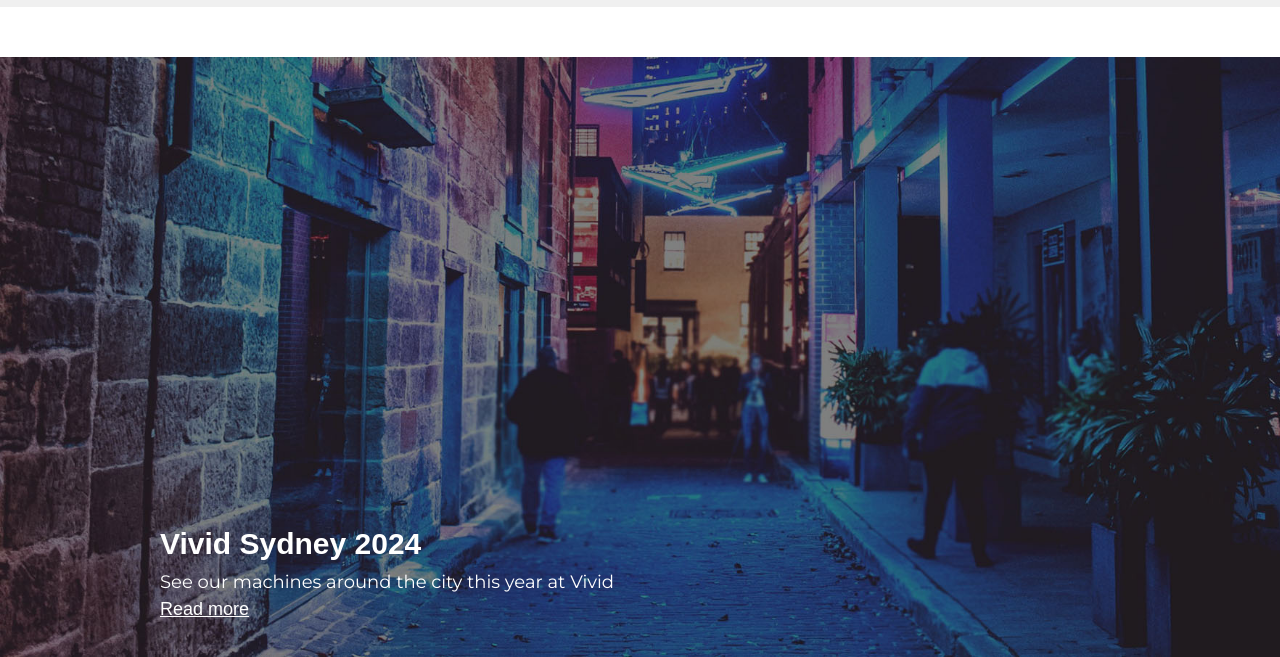
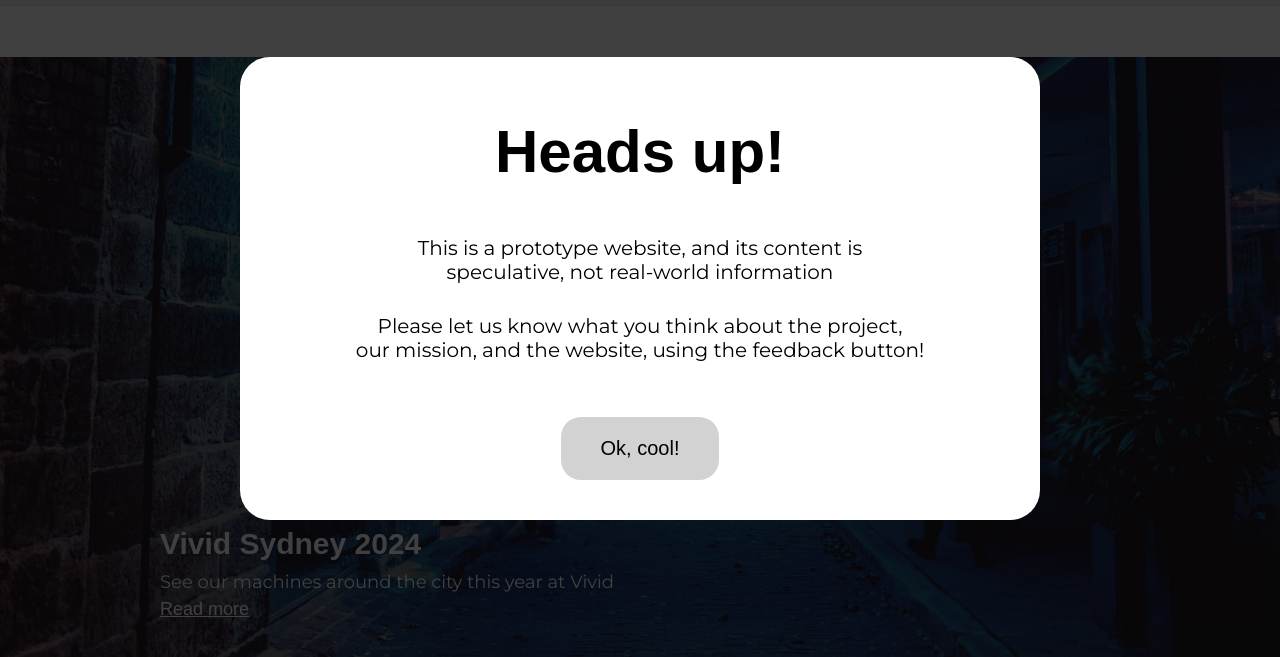
Before and after one commit to Carsmaniac/ideas-worth-vending, a plain HTML site: page index.html in a window 1280 px wide. Shown: the part 143-800 px from the top of the page. Drawn offline with Linux system fonts and the light colour scheme.

Commit message:
Advise user of prototype status
When a use first visits the site, they'll now be presented with an
overlay explaining that the information on the site is speculative, not
real-world information, and inviting feedback.

```diff
--- a/index.html
+++ b/index.html
@@ -13,6 +13,20 @@
     </head>
 
     <body>
+        <div id="prototype-heads-up">
+            <div id="text-bubble">
+                <h3>Heads up!</h3>
+
+                <p>This is a prototype website, and its content is <br>speculative, not real-world information</p>
+
+                <p>Please let us know what you think about the project, <br>our mission, and the website, using the feedback button!</p>
+
+                <button name="Dismiss" id="dismiss-heads-up">Ok, cool!</button>
+
+                <script src="scripts/prototype-heads-up.js"></script>
+            </div> <!-- #text-bubble -->
+        </div> <!-- #prototype-heads-up -->
+
         <nav>
             <div class="full-width">
                 <a href="index.html">
--- /dev/null
+++ b/scripts/prototype-heads-up.js
@@ -0,0 +1,16 @@
+const button = document.getElementById("dismiss-heads-up");
+const overlay = document.getElementById("prototype-heads-up");
+
+button.addEventListener("click", acknowledgeHeadsUp);
+
+function acknowledgeHeadsUp() {
+    console.log("yep");
+    overlay.style.display = "none";
+    document.cookie += "AcknowledgedHeadsUp=Yes;SameSite=Strict;expires=Fri, 31 Dec 9999 23:59:59 GMT"
+}
+
+if (document.cookie.includes("AcknowledgedHeadsUp")) {
+    overlay.style.display = "none";
+} else {
+    overlay.style.display = "absolute";
+}
--- a/styles/index.css
+++ b/styles/index.css
@@ -1,3 +1,53 @@
+/* Prototype website heads up overlay */
+
+#prototype-heads-up {
+    background: rgba(0, 0, 0, 0.75);
+    height: 100vh;
+    width: 100vw;
+    position: fixed;
+    top: 0;
+    left: 0;
+    text-align: center;
+    color: black;
+    z-index: 5;
+    /* display: none; */
+}
+
+#text-bubble {
+    width: 100%;
+    max-width: 800px;
+    margin: 20rem auto 0 auto;
+    padding: 4rem;
+    border-radius: 3rem;
+    background: rgba(255, 255, 255, 1);
+}
+
+#text-bubble h3 {
+    margin-top: 2rem;
+    margin-bottom: 5rem;
+    font-size: 6rem;
+}
+
+#text-bubble p {
+    font-size: 2rem;
+    margin: 0 auto 3rem auto;
+}
+
+#text-bubble button {
+    padding: 2rem 4rem 2rem 4rem;
+    margin-top: 2.5rem;
+    background: rgb(210, 210, 210);
+    border: none;
+    border-radius: 2rem;
+    font-size: 2rem;
+}
+
+#text-bubble button:hover {
+    background: rgb(170, 170, 170);
+}
+
+
+
 /* Index page */
 
 #event-splash {
```
